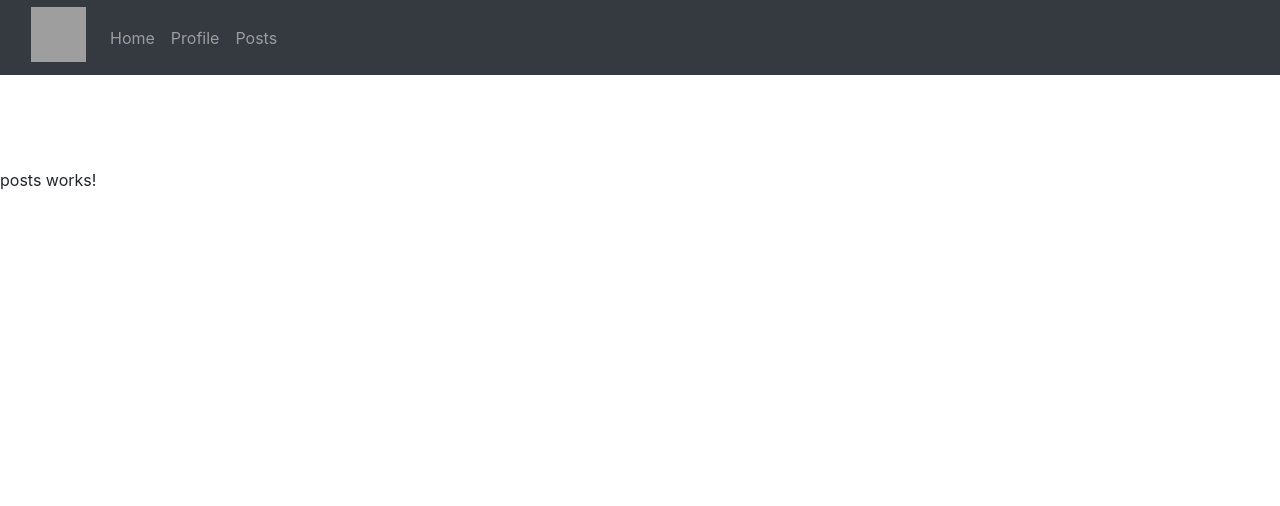
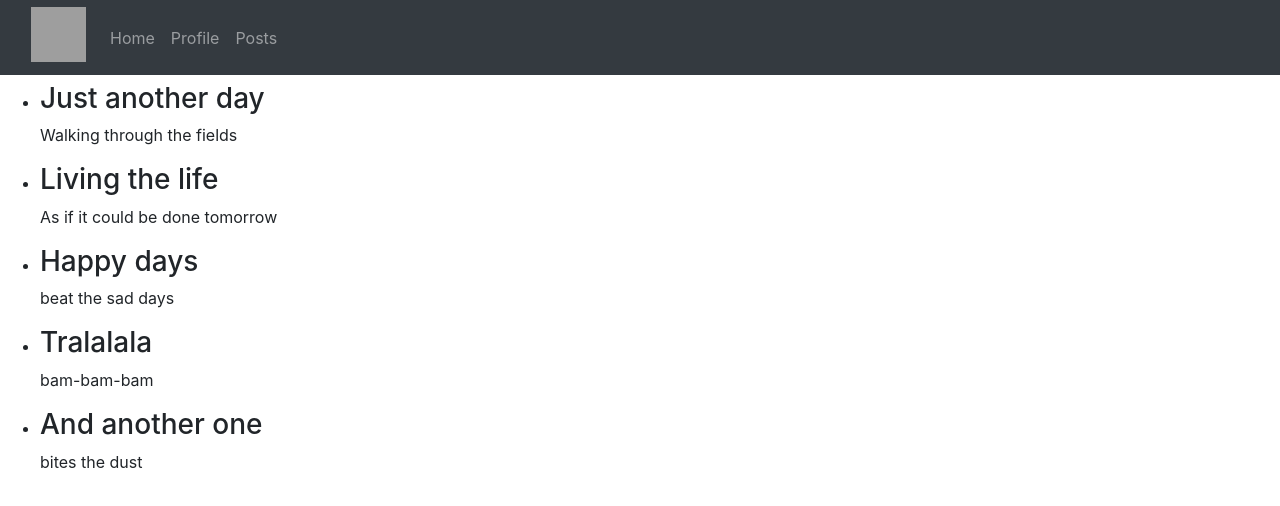
Before and after one commit to Sebastiaan-Willem/Project5, an Angular app in the folder Angular/Project5-Angular/: page /posts in a window 1280 px wide. Shown: the top 506 px of the page. Built offline with nearby package versions, Linux system fonts and the light colour scheme; grey boxes are pictures that could not be loaded.

Commit message:
added mock posts

```diff
--- a/Angular/Project5-Angular/src/app/app.module.ts
+++ b/Angular/Project5-Angular/src/app/app.module.ts
@@ -10,6 +10,7 @@ import { UserDetailComponent } from './user-detail/user-detail.component';
 import { NavigationComponent } from './navigation/navigation.component';
 import { RegisterComponent } from './register/register.component';
 import { HomeComponent } from './home/home.component';
+import { PostsComponent } from './posts/posts.component';
 
 @NgModule({
   declarations: [
@@ -18,7 +19,8 @@ import { HomeComponent } from './home/home.component';
     UserDetailComponent,
     NavigationComponent,
     RegisterComponent,
-    HomeComponent
+    HomeComponent,
+    PostsComponent
   ],
   imports: [
     BrowserModule,
--- /dev/null
+++ b/Angular/Project5-Angular/src/app/mock-posts.ts
@@ -0,0 +1,10 @@
+import {Post} from './post';
+
+export const POSTS:Post[] = [
+    {id: 1, title:"First post", content:"This is a test."},
+    {id: 2, title:"Just another day", content:"Walking through the fields"},
+    {id: 3, title:"Living the life", content:"As if it could be done tomorrow"},
+    {id: 4, title:"Happy days", content:"beat the sad days"},
+    {id: 5, title:"Tralalala", content:"bam-bam-bam"},
+    {id: 6, title:"And another one", content:"bites the dust"},
+]
--- /dev/null
+++ b/Angular/Project5-Angular/src/app/post.service.ts
@@ -0,0 +1,17 @@
+import { Injectable } from '@angular/core';
+import { Observable, of } from 'rxjs';
+import { POSTS } from './mock-posts';
+import { Post } from './post';
+
+@Injectable({
+  providedIn: 'root'
+})
+export class PostService {
+
+  constructor() { }
+
+  getPosts(): Observable<Post[]>{
+    const posts = of(POSTS);
+    return posts;
+  }
+}
--- /dev/null
+++ b/Angular/Project5-Angular/src/app/post.ts
@@ -0,0 +1,5 @@
+export interface Post{
+    id: number;
+    title:string;
+    content:string;
+}
--- a/Angular/Project5-Angular/src/app/posts/posts.component.html
+++ b/Angular/Project5-Angular/src/app/posts/posts.component.html
@@ -1,8 +1,8 @@
-<br/>
-<br/>
-<br/>
-<br/>
-<br/>
-<br/>
-<br/>
-<p>posts works!</p>
+<div class="posts">
+    <ul>
+        <li *ngFor="let post of posts" >
+            <h3>{{post.title}}</h3>
+            <p>{{post.content}}</p>
+        </li>
+    </ul>
+</div>
--- a/Angular/Project5-Angular/src/app/posts/posts.component.ts
+++ b/Angular/Project5-Angular/src/app/posts/posts.component.ts
@@ -1,4 +1,6 @@
 import { Component, OnInit } from '@angular/core';
+import { Post } from '../post';
+import { PostService } from '../post.service';
 
 @Component({
   selector: 'app-posts',
@@ -6,10 +8,15 @@ import { Component, OnInit } from '@angular/core';
   styleUrls: ['./posts.component.css']
 })
 export class PostsComponent implements OnInit {
-
-  constructor() { }
+  posts: Post[] = [];
+  constructor(private postService: PostService) { }
 
   ngOnInit(): void {
+    this.getPosts();
+  }
+
+  getPosts():void{
+    this.postService.getPosts().subscribe(x => this.posts = x)
   }
 
 }
```
Also changed, not shown: 1 other file (tests, documents, lock files or other folders).
